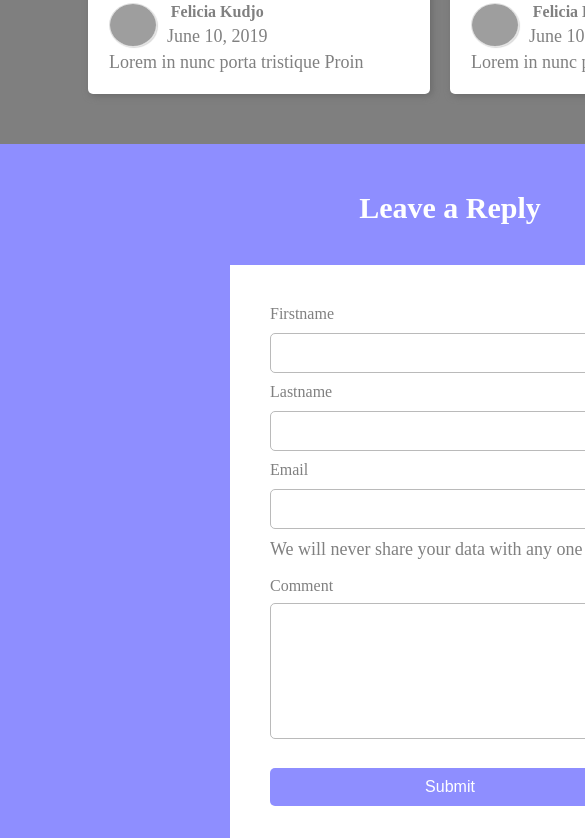
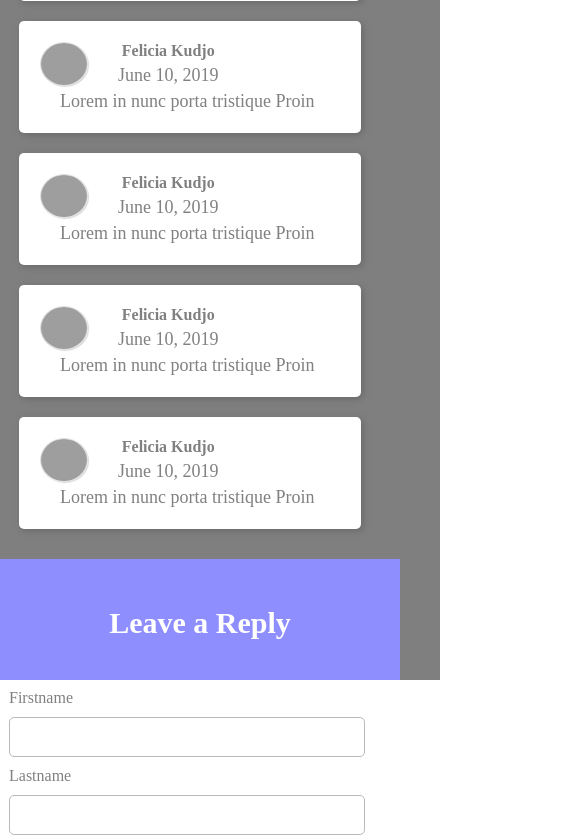
Before and after one commit to ctokoli/RCC-Project, a plain HTML site: page Reviews.html in a window 390 px wide. Shown: the part 795-1633 px from the top of the page, 585 px wide, since content can reach past the window. Drawn offline with Linux system fonts and the light colour scheme; grey boxes are pictures that could not be loaded.

Commit message:
made review page responsive

```diff
--- a/css/style.css
+++ b/css/style.css
@@ -1770,4 +1770,29 @@ footer{
   padding-top: 207px;
   text-align: center;
 }
-}
+
+.ReviewsInfo{
+  width: 400px;
+}
+
+form.form {
+  padding: 9px;
+}
+
+.submit {
+  width: 352px;
+}
+
+.ReviewsInfo p {
+  padding: 0 20px;
+}
+
+.card {
+  margin: 20px 20px 0px 0;
+}
+.Furniture-Items {
+  display: flex;
+  flex-direction: column;
+}
+
+}
```
Also changed, not shown: 1 other file.
